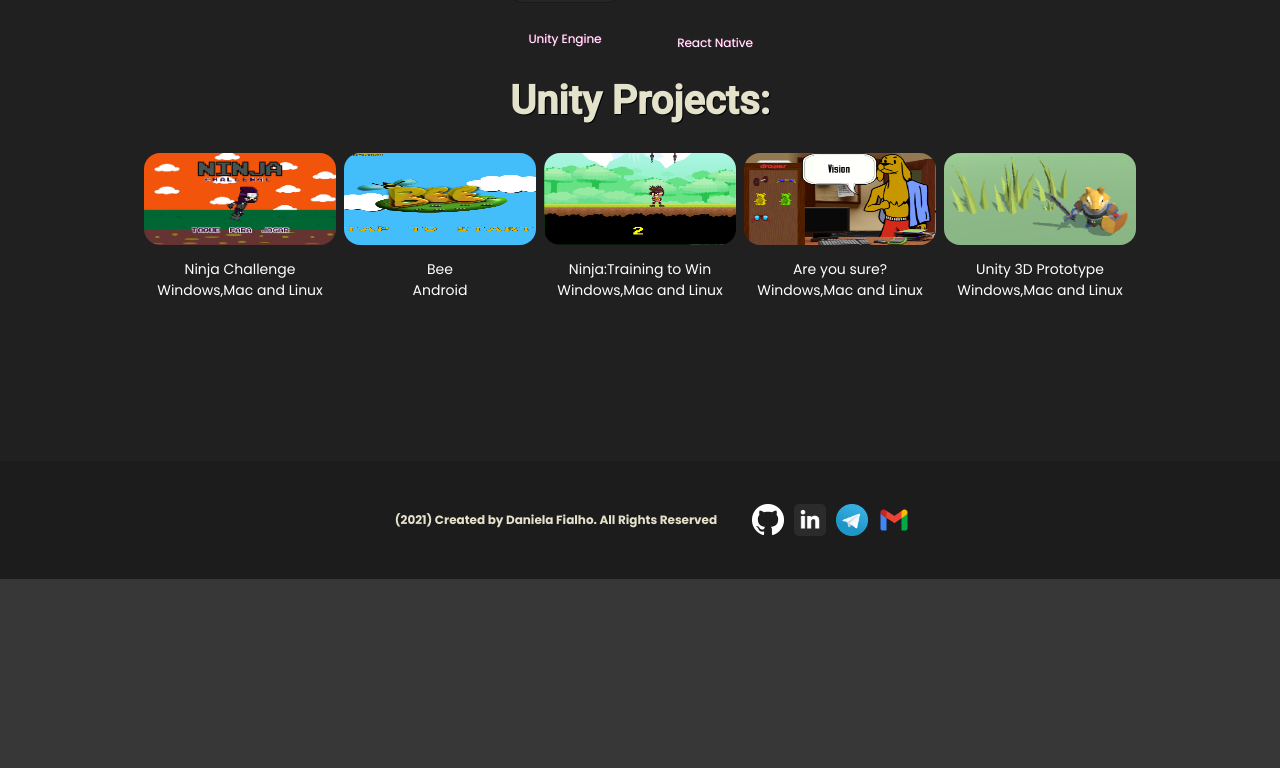
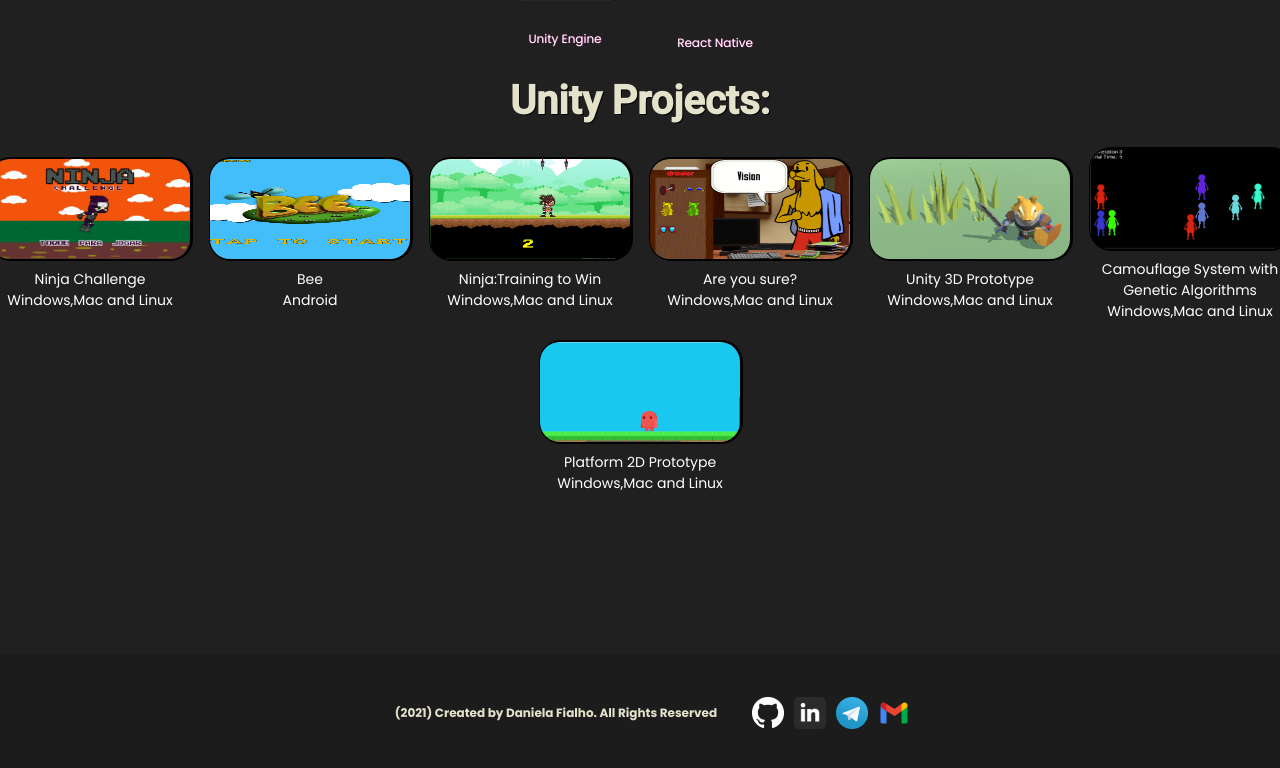
Before and after one commit to DanielaDoliveira/myPortfolio, a React (Create React App) app: page / in a window 1280 px wide. Shown: the part 1639-2407 px from the top of the page. Before the commit the page ends 2218 px from the top, so only its background shows below. Built offline with nearby package versions, Linux system fonts and the light colour scheme.

Commit message:
Adding more unity projects

```diff
--- a/src/components/About.tsx
+++ b/src/components/About.tsx
@@ -27,7 +27,7 @@
 
     <section className = "descriptionAboutMe">
           <div id = "myPhotoDiv">
-          <img src = {profilePhoto} className = "myPhoto" alt = "Foto de perfil de Daniela"/>
+          <img src = {profilePhoto} id = "myPhoto" className = "myPhoto" alt = "Foto de perfil de Daniela"/>
           </div>
 
 
--- a/src/components/MenuBar.tsx
+++ b/src/components/MenuBar.tsx
@@ -20,11 +20,11 @@
                    <li>
                    <Link
                 activeClass="active"
-                to="aboutMe"
+                to="myPhoto"
                 spy={true}
                 smooth={true}
                 offset={-70}
-                duration={500}
+                duration={1000}
                  >
                       About me
             </Link>
@@ -35,7 +35,7 @@
                 spy={true}
                 smooth={true}
                 offset={-70}
-                duration={900}
+                duration={2000}
                  >
                      Projects
             </Link></li>
@@ -47,7 +47,7 @@
                 spy={true}
                 smooth={true}
                 offset={-70}
-                duration={900}
+                duration={2500}
                  >
                      Contacts
             </Link>
--- a/src/components/UnityProjectsContent.tsx
+++ b/src/components/UnityProjectsContent.tsx
@@ -3,7 +3,8 @@
 import gamejam from "../assets/.env.photos/gamejam.png"
 import ninja from "../assets/.env.photos/ninja.png"
 import ninjat from "../assets/.env.photos/ninjat.png"
-
+import camouflageSystem from "../assets/.env.photos/camouflageSystem.png"
+import platformtd from "../assets/.env.photos/platform.png"
 import "../styles/uProjects.scss"
 
 
@@ -55,9 +56,28 @@
              </a>
             </li>
 
-            </ul>
+            <li>
+           <a href = "https://github.com/Danethree/CamouflageSystemAI">
+           <img src = {camouflageSystem} id = "projectimg"/>
+
+             </a>
+             <p>Camouflage System with Genetic Algorithms <br/> Windows,Mac and Linux</p>
+            </li>
 
 
+            </ul>
+            <ul id = "unityList">
+
+            <li>
+           <a href ="https://github.com/Danethree/platform2D">
+           <img src = {platformtd} id = "projectimg"/>
+           <p>Platform 2D Prototype <br/> Windows,Mac and Linux</p>
+             </a>
+
+            </li>
+
+
+            </ul>
 
 
 
--- a/src/styles/rProjects.scss
+++ b/src/styles/rProjects.scss
@@ -7,12 +7,15 @@
 {
   display:flex;
   justify-content:center;
-  border-radius:20px;
-  width:200px;
+  border-radius:40%;
+  width:100px;
   height:100px;
   padding: 4px;
   margin:10px auto;
+  border-style: 2px solid black;
   background-color:#ffffff;
+  box-shadow: 2px 2px 2px black;
+
 
 }
 
--- a/src/styles/uProjects.scss
+++ b/src/styles/uProjects.scss
@@ -22,9 +22,12 @@
   border-radius:20px;
   width:200px;
   height:100px;
-  padding: 4px;
-  margin:10px auto;
+  padding: 0px;
+  margin:10px ;
   font-size:12px;
+
+  box-shadow: 1px 0px 0px 2px black;
+
 }
 
 @media (max-width: 600px){
```
Also changed, not shown: 2 other files (tests, documents, lock files or other folders).
